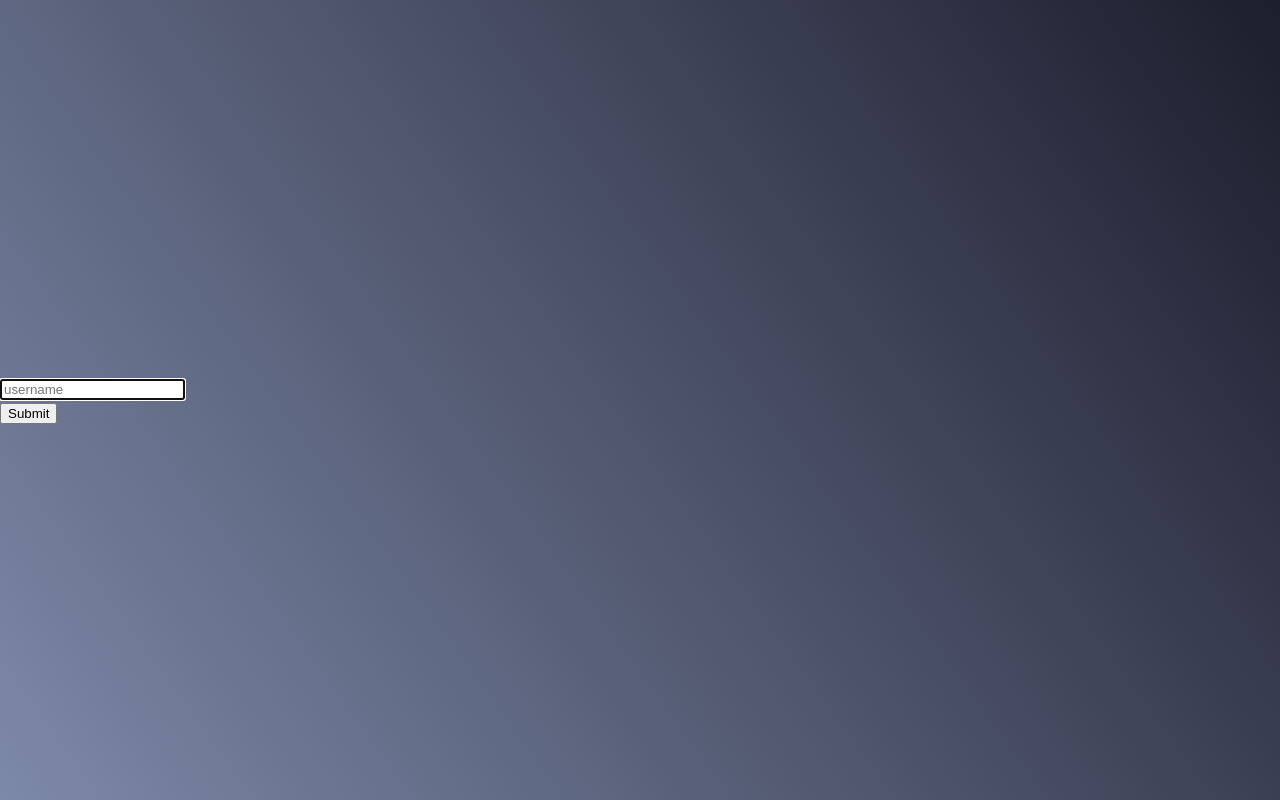
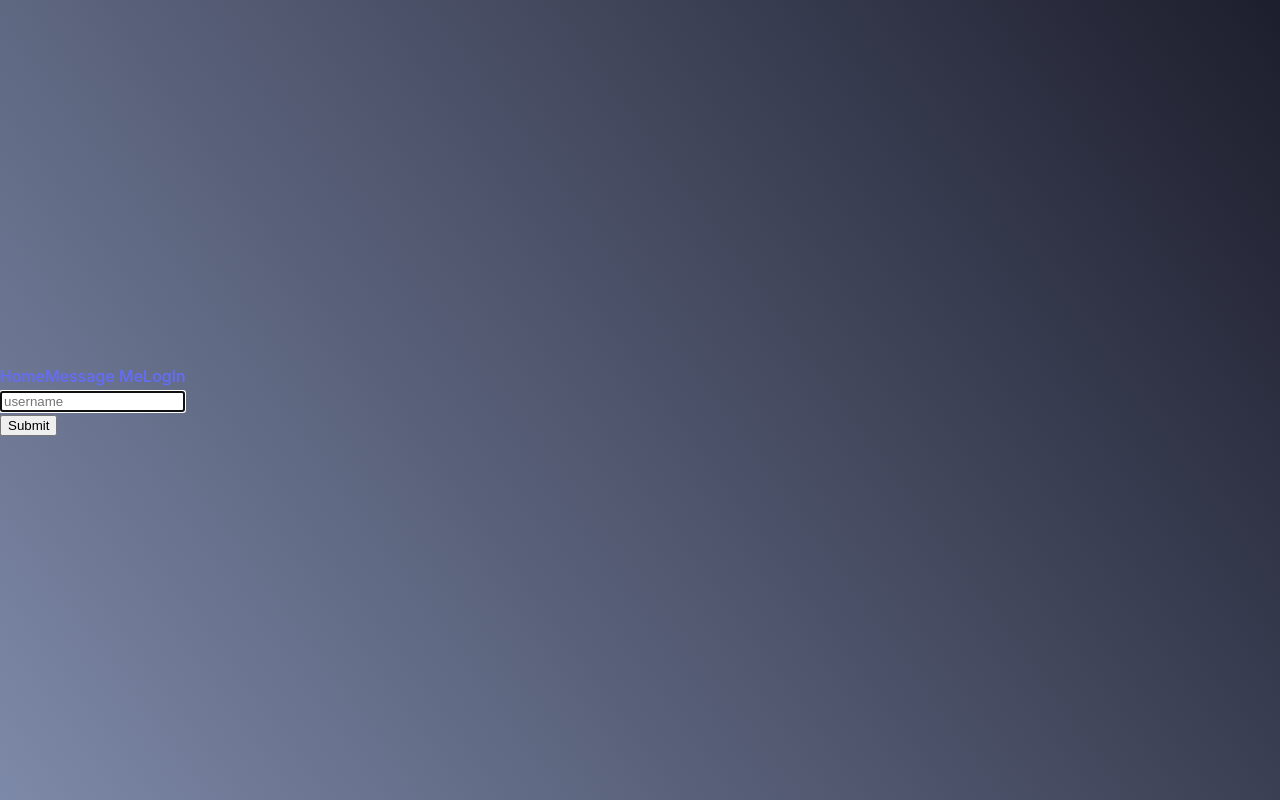
Before and after one commit to anthonychan1211/hackathon3, a React (Vite) app: page /login in a window 1280 px wide. Built offline with nearby package versions, Linux system fonts and the light colour scheme.

Commit message:
navbar added

```diff
--- a/src/App.css
+++ b/src/App.css
@@ -6,27 +6,11 @@ body {
   border-radius: 50%;
 }
 
-.page-container {
+/* .page-container {
   display: grid;
   grid-template-columns: repeat(3, 1fr);
+} */
+
+table {
+  border: 1px solid black;
 }
-
-.home-container {
-  display: flex;
-  flex-direction: column;
-  align-items: center;
-  margin: 20px;
-}
-
-.message-display {
-  margin-top: 20px;
-  display: flex;
-  flex-direction: column;
-  gap: 10px;
-}
-
-.message {
-  padding: 5px 10px;
-  background-color: #f0f0f0;
-  border-radius: 5px;
-}
--- a/src/App.jsx
+++ b/src/App.jsx
@@ -1,14 +1,15 @@
-import React from "react";
 import { Routes, Route } from "react-router-dom";
 import ProtectedRoute from "./routes";
 import Home from "./pages/Home";
 import Login from "./pages/Login";
 import { AuthProvider } from "./contexts";
 import "./App.css";
+import NavBar from "./components/NavBar";
 
 function App() {
   return (
     <AuthProvider>
+      <NavBar />
       <Routes>
         <Route path="/" element={<ProtectedRoute redirectTo="/login" />}>
           <Route index element={<Home />}></Route>
@@ -20,50 +21,3 @@ function App() {
 }
 
 export default App;
-
-// import React from "react";
-// import { Routes, Route } from "react-router-dom";
-// import ProtectedRoute from "./routes";
-// import Home from "./pages/Home";
-// import Login from "./pages/Login";
-// import { AuthProvider } from "./contexts";
-// import "./App.css";
-
-// function App() {
-//   const [data, setData] = useState({});
-//   useEffect(() => {
-//     async function fetchData() {
-//       const res = await fetch(
-//         "https://www.superheroapi.com/api.php/10226261791523661/search/ironman"
-//       );
-//       const result = await res.json();
-//       setData(result.results[0]);
-//     }
-//     fetchData();
-//   }, []);
-//   console.log(data);
-//   return (
-//     Object.keys(data).length && (
-//       <div className="page-container">
-//         <div className="info">
-//           <table>
-//             <tbody>
-//               <tr>
-//                 <td>Hero Name:</td>
-//                 <td>{data.name}</td>
-//               </tr>
-//               <tr>
-//                 <td>Original Name:</td>
-//                 <td>{data.biography["full-name"]}</td>
-//               </tr>
-//             </tbody>
-//           </table>
-//         </div>
-//         <img src={data.image.url} alt="" className="avatar" />
-//         <div className="stat"></div>
-//       </div>
-//     )
-//   );
-// }
-
-// export default App;
--- /dev/null
+++ b/src/components/NavBar/index.jsx
@@ -0,0 +1,15 @@
+import { NavLink } from "react-router-dom";
+
+function NavBar() {
+  return (
+    <header>
+      <nav>
+        <NavLink to="/">Home</NavLink>
+        <NavLink to="/message">Message Me</NavLink>
+        <NavLink to="login">LogIn</NavLink>
+      </nav>
+    </header>
+  );
+}
+
+export default NavBar;
--- a/src/contexts/index.jsx
+++ b/src/contexts/index.jsx
@@ -1,4 +1,5 @@
-import React, { useState, useContext, createContext } from "react";
+/* eslint-disable react/prop-types */
+import { useState, useContext, createContext } from "react";
 
 const AuthContext = createContext();
 
@@ -12,4 +13,5 @@ export const AuthProvider = ({ children }) => {
   );
 };
 
+// eslint-disable-next-line react-refresh/only-export-components
 export const useAuth = () => useContext(AuthContext);
--- a/src/pages/Login/index.jsx
+++ b/src/pages/Login/index.jsx
@@ -1,4 +1,4 @@
-import React, { useState, useEffect, useRef } from "react";
+import { useState, useEffect, useRef } from "react";
 import { useNavigate } from "react-router-dom";
 import { useAuth } from "../../contexts";
 
--- a/src/routes/index.jsx
+++ b/src/routes/index.jsx
@@ -1,4 +1,5 @@
-import React from "react";
+/* eslint-disable react/prop-types */
+
 import { Navigate, Outlet } from "react-router-dom";
 import { useAuth } from "../contexts";
 
```
Also changed, not shown: src/pages/Home/index.jsx (+0 -38 lines).
